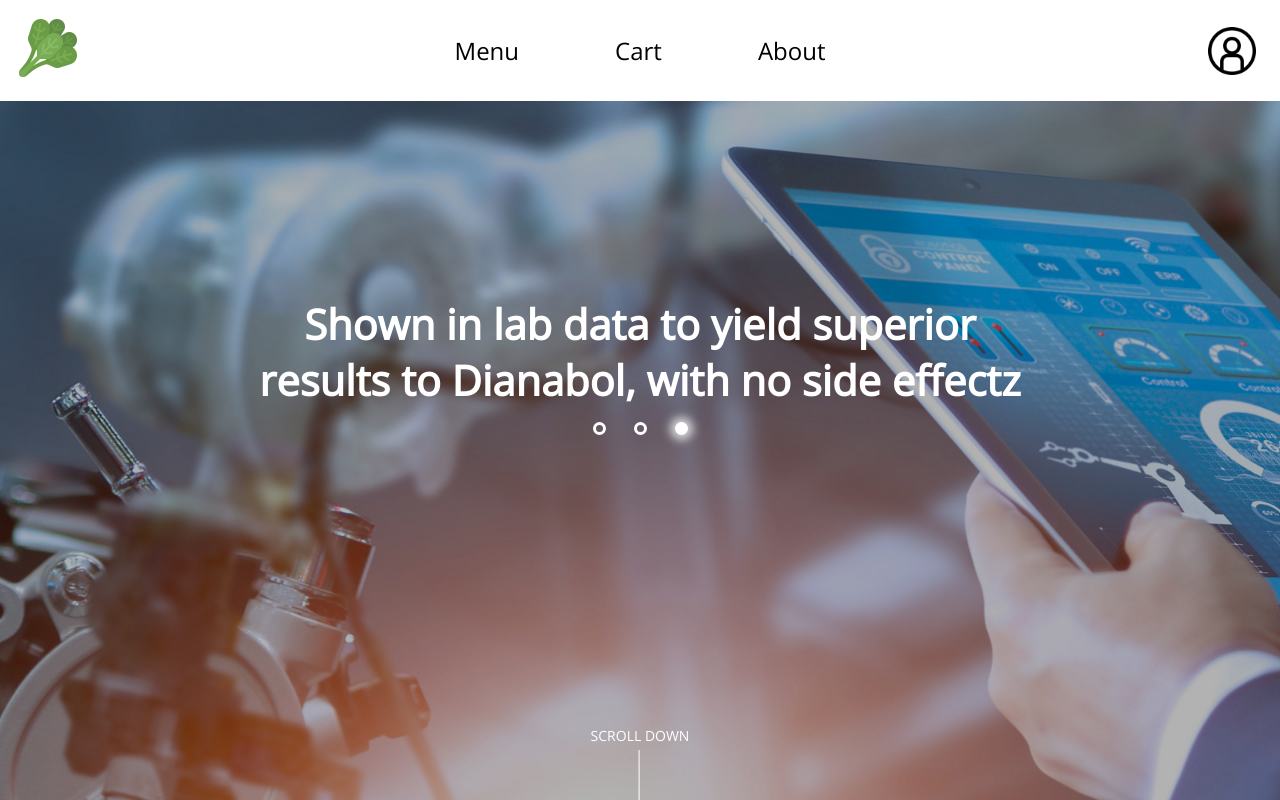
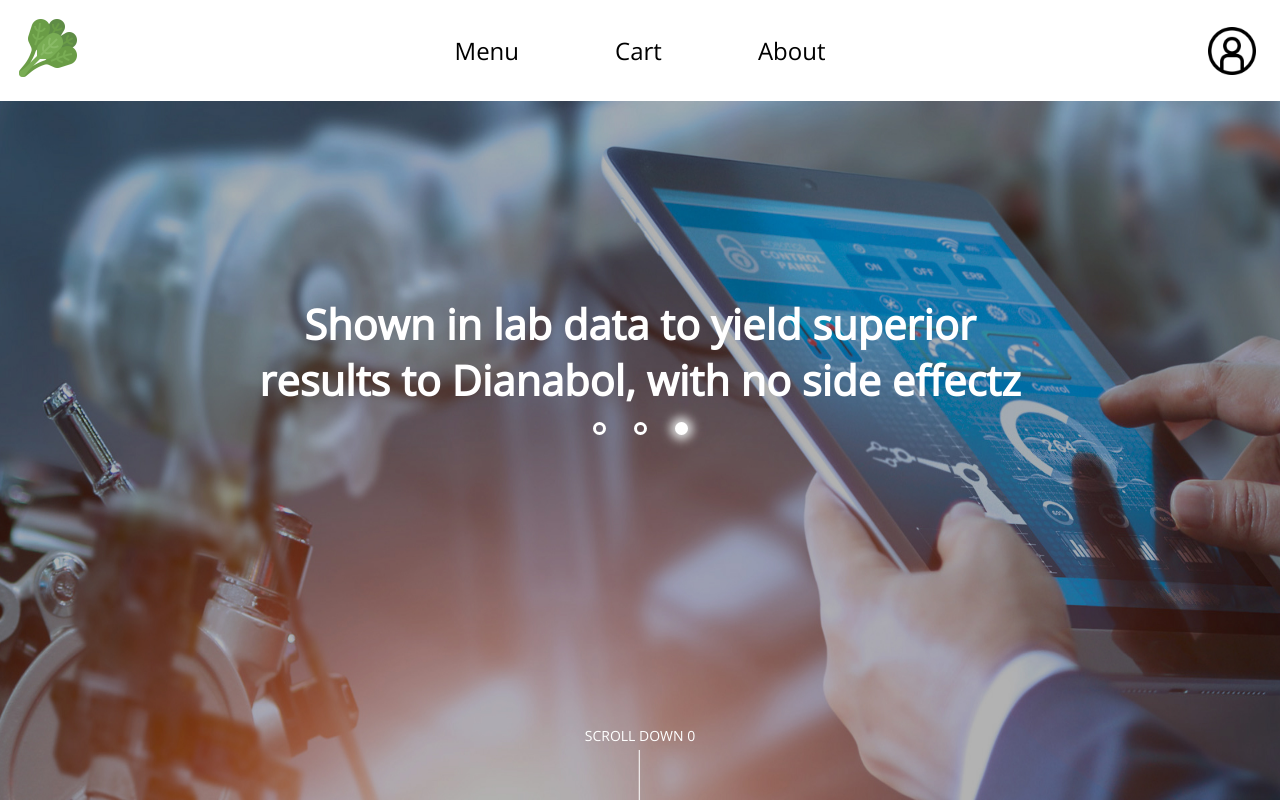
Before and after one commit to ATGphum/spinachclient, a React (Create React App) app: page / in a window 1280 px wide. Built offline with nearby package versions, Linux system fonts and the light colour scheme.

Commit message:
more slideshow work

```diff
--- a/src/Slideshow.css
+++ b/src/Slideshow.css
@@ -8,12 +8,39 @@
     justify-content: center;
 }
 
+.SlidePic {
+    position: absolute;
+    background-repeat: no-repeat;
+    background-size: cover;
+    height: 100vh;
+    width: 100vw;
+}
+
+.my-element-enter {
+    opacity: 0;
+    transform: scale(0.9);
+  }
+  .my-element-enter-active {
+    opacity: 1;
+    transform: translateX(0);
+    transition: opacity 300ms, transform 300ms;
+  }
+  .my-element-exit {
+    opacity: 1;
+  }
+  .my-element-exit-active {
+    opacity: 0;
+    transform: scale(0.9);
+    transition: opacity 300ms, transform 300ms;
+  }
+
 .SlideText {
     color: white;
     font-size: 2.6rem;
     font-weight: 800;
     margin: auto auto 0 auto;
     width: 60%;
+    z-index: 1;
 }
 
 .ScrollText {
--- a/src/Slideshow.js
+++ b/src/Slideshow.js
@@ -3,16 +3,51 @@
 import RefreshingRiver from "./images/refreshing-river.jpg"
 import Statistics from "./images/statistics.jpg"
 import React, { useState, useEffect } from "react";
+import { CSSTransition } from 'react-transition-group';
 
 function Slide(props){
     let phrase = props.phrase
     let image = props.image
+    let slideNumber = props.slideNumber
+
+    const [show, setShow] = useState(0);
+/*
+    useEffect(() => {
+        console.log(show)
+        setShow(1)
+        return () => {
+            setShow(0);
+        }
+    }, [])
+*/
+
     return (
-        <div style={{backgroundImage: "url(" + image + ")"}} className="Slide">
+        //<div style={{backgroundImage: "url(" + image + ")"}} className="Slide"></div>(
+        <div className="Slide">
+            <SlideImage image={image}/>
+            <SlideText phrase={phrase}/>
+            <SlideBullets slideNumber={slideNumber}/>
+            <ScrollText show={show}/>
+        </div>
+    )
+}
+
+function SlideImage(props){
+    let image = props.image
+    return (
+        <img src={image} className="SlidePic" alt="slideimage" />
+    )
+}
+
+function SlideText(props){
+    let phrase = props.phrase
+    return (
+        <CSSTransition
+            classNames="my-element"
+            in={props.show}
+            timeout={300}>
             <div className="SlideText">{phrase}</div>
-            <SlideBullets slideNumber={props.slideNumber}/>
-            <ScrollText/>
-        </div>
+        </CSSTransition>
     )
 }
 
@@ -44,9 +79,9 @@
     )
 }
 
-function ScrollText(){
+function ScrollText(props){
     return (
-        <span className="ScrollText">SCROLL DOWN</span>
+        <span className="ScrollText">SCROLL DOWN {props.show}</span>
     )
 }
 
@@ -67,7 +102,7 @@
             setCurrentSlide((currentSlide + 1) % 3)
         }
 
-        window.setTimeout(updateSlide, 1000)
+        window.setTimeout(updateSlide, 2000)
     }, [currentSlide])
 
 
```
